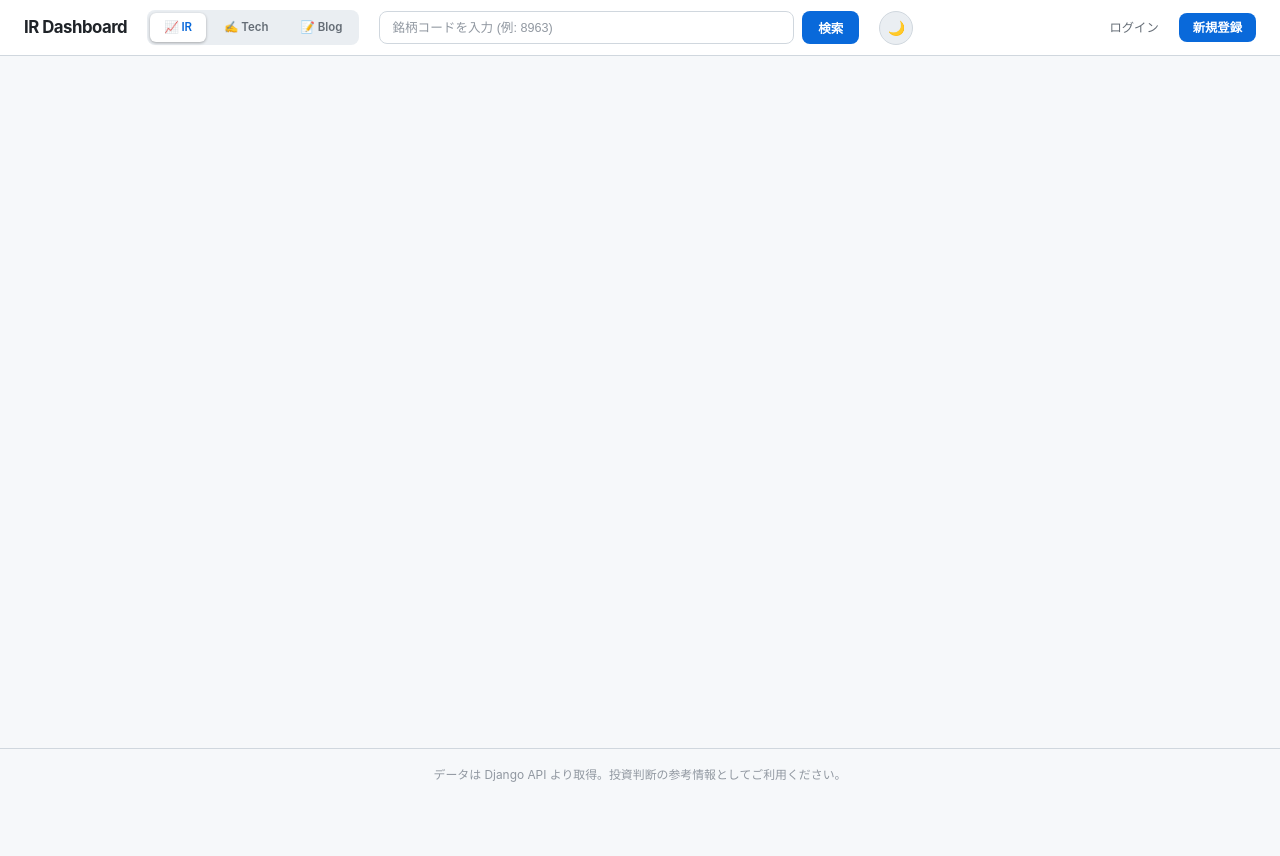
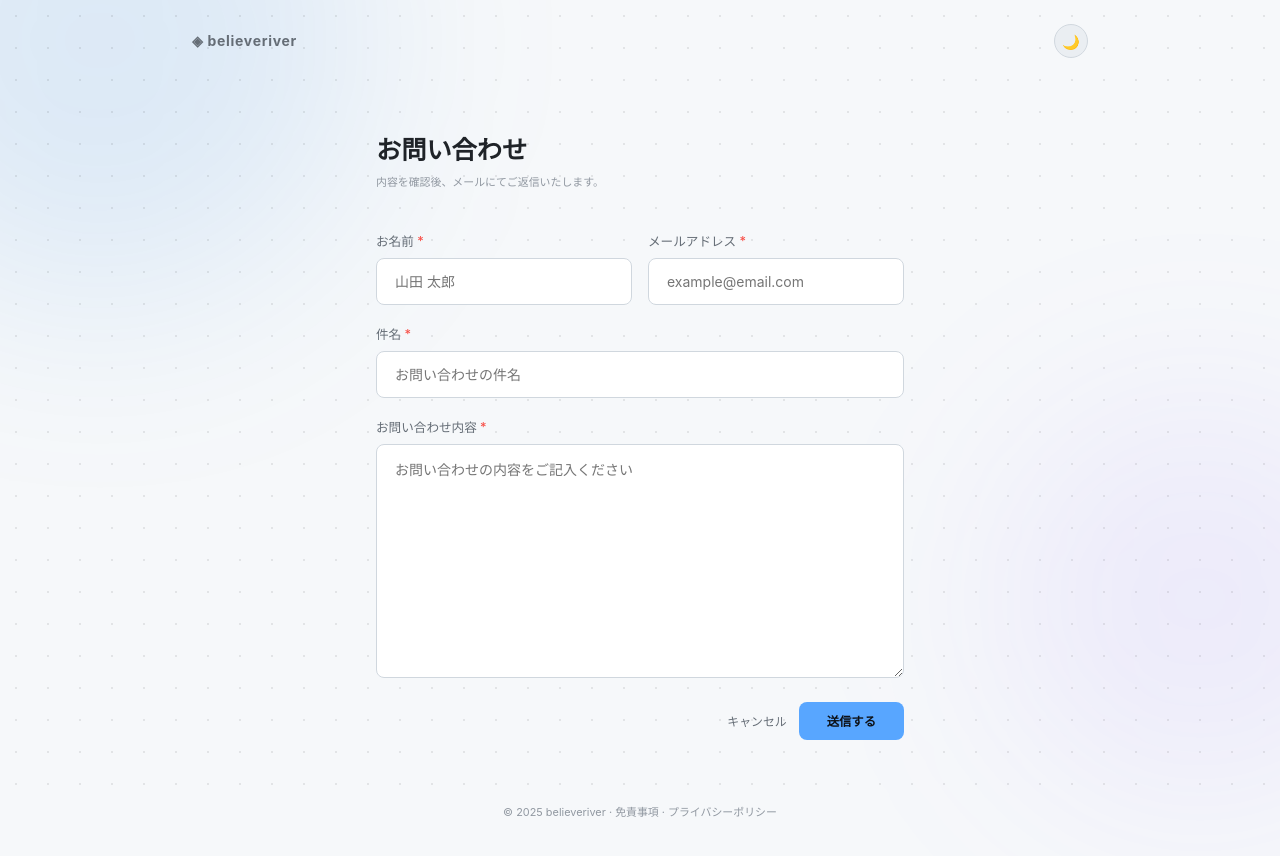
Before and after one commit to believeriver/frontend_apps, a React (Vite) app in the folder claude/: page /contact in a window 1280 px wide. Before the commit the page ends 800 px from the top, so only its background shows below. Built offline with nearby package versions, Linux system fonts and the light colour scheme.

Commit message:
20260419 01 add contact form

```diff
--- a/claude/src/App.tsx
+++ b/claude/src/App.tsx
@@ -10,6 +10,7 @@ import { useTheme } from './hooks/useTheme';
 import LandingPage    from './pages/LandingPage';
 import DisclaimerPage from './pages/DisclaimerPage';
 import PrivacyPage    from './pages/PrivacyPage';
+import ContactPage    from './pages/ContactPage';
 
 // IR Dashboard pages
 import HomePage      from './pages/HomePage';
@@ -145,7 +146,7 @@ function InnerRoutes() {
   const location = useLocation();
   const isLanding = location.pathname === '/';
 
-  const isLegalPage = location.pathname === '/disclaimer' || location.pathname === '/privacy';
+  const isLegalPage = ['/disclaimer', '/privacy', '/contact'].includes(location.pathname);
 
   if (isLanding || isLegalPage) {
     return (
@@ -153,6 +154,7 @@ function InnerRoutes() {
         <Route path="/"           element={<LandingPage />} />
         <Route path="/disclaimer" element={<DisclaimerPage />} />
         <Route path="/privacy"    element={<PrivacyPage />} />
+        <Route path="/contact"    element={<ContactPage />} />
       </Routes>
     );
   }
--- /dev/null
+++ b/claude/src/api/contact.ts
@@ -0,0 +1,34 @@
+import axios from 'axios';
+
+const BASE_URL = 'http://127.0.0.1:8000/api/contact';
+
+export interface ContactInput {
+  name: string;
+  email: string;
+  subject: string;
+  body: string;
+}
+
+export interface ContactMessage extends ContactInput {
+  id: number;
+  is_read: boolean;
+  created_at: string;
+}
+
+export const apiPostContact = (data: ContactInput): Promise<ContactMessage> =>
+  axios.post<ContactMessage>(`${BASE_URL}/`, data).then(r => r.data);
+
+const adminClient = (token: string) =>
+  axios.create({
+    baseURL: BASE_URL,
+    headers: { Authorization: `Bearer ${token}` },
+  });
+
+export const apiGetContactList = (token: string): Promise<ContactMessage[]> =>
+  adminClient(token).get<ContactMessage[]>('/list/').then(r => r.data);
+
+export const apiPatchContact = (token: string, id: number, data: Partial<ContactMessage>): Promise<ContactMessage> =>
+  adminClient(token).patch<ContactMessage>(`/${id}/`, data).then(r => r.data);
+
+export const apiDeleteContact = (token: string, id: number): Promise<void> =>
+  adminClient(token).delete(`/${id}/`).then(() => undefined);
--- a/claude/src/index.css
+++ b/claude/src/index.css
@@ -2327,6 +2327,139 @@ button { font-family: inherit; }
 }
 .lp-footer a:hover { color: var(--text-muted); }
 
+/* ── お問い合わせ ── */
+.contact-page {
+  position: relative;
+  z-index: 10;
+  max-width: 860px;
+  margin: 48px auto 64px;
+  padding: 0 32px;
+}
+.contact-form {
+  display: flex;
+  flex-direction: column;
+  gap: 20px;
+}
+.contact-row {
+  display: grid;
+  grid-template-columns: 1fr 1fr;
+  gap: 16px;
+}
+.contact-field {
+  display: flex;
+  flex-direction: column;
+  gap: 6px;
+}
+.contact-label {
+  font-size: 0.9rem;
+  color: var(--text-muted);
+  font-weight: 500;
+}
+.contact-required {
+  color: #f85149;
+}
+.contact-input,
+.contact-textarea {
+  background: var(--bg-card);
+  border: 1px solid var(--border);
+  border-radius: 8px;
+  padding: 14px 18px;
+  color: var(--text);
+  font-size: 1rem;
+  font-family: inherit;
+  transition: border-color 0.2s;
+  resize: vertical;
+}
+.contact-input:focus,
+.contact-textarea:focus {
+  outline: none;
+  border-color: #58a6ff;
+}
+.contact-actions {
+  display: flex;
+  justify-content: flex-end;
+  align-items: center;
+  gap: 12px;
+  margin-top: 4px;
+}
+.contact-cancel {
+  font-size: 0.85rem;
+  color: var(--text-muted);
+  text-decoration: none;
+}
+.contact-cancel:hover { color: var(--text); }
+.contact-submit {
+  padding: 10px 28px;
+  background: #58a6ff;
+  color: #0d1117;
+  border: none;
+  border-radius: 8px;
+  font-size: 0.88rem;
+  font-weight: 600;
+  cursor: pointer;
+  transition: background 0.2s;
+  min-width: 100px;
+  display: flex;
+  align-items: center;
+  justify-content: center;
+}
+.contact-submit:hover:not(:disabled) { background: #79b8ff; }
+.contact-submit:disabled { opacity: 0.6; cursor: not-allowed; }
+.contact-error {
+  font-size: 0.85rem;
+  color: #f85149;
+  background: rgba(248,81,73,0.08);
+  border: 1px solid rgba(248,81,73,0.3);
+  border-radius: 8px;
+  padding: 10px 14px;
+}
+.contact-success {
+  text-align: center;
+  padding: 64px 0;
+  display: flex;
+  flex-direction: column;
+  align-items: center;
+  gap: 12px;
+}
+.contact-success-icon {
+  width: 56px;
+  height: 56px;
+  border-radius: 50%;
+  background: rgba(63,185,80,0.15);
+  border: 2px solid #3fb950;
+  color: #3fb950;
+  font-size: 1.4rem;
+  display: flex;
+  align-items: center;
+  justify-content: center;
+}
+.contact-success h2 {
+  font-size: 1.2rem;
+  color: var(--text);
+}
+.contact-success p {
+  font-size: 0.88rem;
+  color: var(--text-muted);
+}
+.contact-back-btn {
+  margin-top: 8px;
+  padding: 10px 24px;
+  background: var(--bg-card);
+  border: 1px solid var(--border);
+  border-radius: 8px;
+  color: var(--text-muted);
+  text-decoration: none;
+  font-size: 0.85rem;
+  transition: border-color 0.2s, color 0.2s;
+}
+.contact-back-btn:hover {
+  border-color: #8b949e;
+  color: var(--text);
+}
+@media (max-width: 600px) {
+  .contact-row { grid-template-columns: 1fr; }
+}
+
 /* ── 法的ページ ── */
 .legal-page {
   position: relative;
--- /dev/null
+++ b/claude/src/pages/ContactPage.tsx
@@ -0,0 +1,130 @@
+import { useState, FormEvent } from 'react';
+import { Link } from 'react-router-dom';
+import { useTheme } from '../hooks/useTheme';
+import { apiPostContact } from '../api/contact';
+
+type Status = 'idle' | 'loading' | 'success' | 'error';
+
+export default function ContactPage() {
+  const { theme, toggle } = useTheme();
+
+  const [name,    setName]    = useState('');
+  const [email,   setEmail]   = useState('');
+  const [subject, setSubject] = useState('');
+  const [body,    setBody]    = useState('');
+  const [status,  setStatus]  = useState<Status>('idle');
+  const [errMsg,  setErrMsg]  = useState('');
+
+  const handleSubmit = async (e: FormEvent) => {
+    e.preventDefault();
+    setStatus('loading');
+    setErrMsg('');
+    try {
+      await apiPostContact({ name, email, subject, body });
+      setStatus('success');
+      setName(''); setEmail(''); setSubject(''); setBody('');
+    } catch {
+      setStatus('error');
+      setErrMsg('送信に失敗しました。しばらく経ってから再度お試しください。');
+    }
+  };
+
+  return (
+    <div className="lp-root">
+      <div className="lp-orb lp-orb-1" />
+      <div className="lp-orb lp-orb-2" />
+      <div className="lp-grid" />
+
+      <nav className="lp-nav">
+        <Link to="/" className="lp-nav-brand" style={{ textDecoration: 'none' }}>◈ believeriver</Link>
+        <button className="theme-toggle" onClick={toggle} title={theme === 'dark' ? 'ライトモードへ' : 'ダークモードへ'}>
+          {theme === 'dark' ? '☀️' : '🌙'}
+        </button>
+      </nav>
+
+      <div className="contact-page">
+        <h1 className="legal-title">お問い合わせ</h1>
+        <p className="legal-updated">内容を確認後、メールにてご返信いたします。</p>
+
+        {status === 'success' ? (
+          <div className="contact-success">
+            <div className="contact-success-icon">✓</div>
+            <h2>送信完了しました</h2>
+            <p>お問い合わせありがとうございます。内容を確認後、ご連絡いたします。</p>
+            <Link to="/" className="contact-back-btn">トップへ戻る</Link>
+          </div>
+        ) : (
+          <form className="contact-form" onSubmit={handleSubmit}>
+            {status === 'error' && (
+              <p className="contact-error">{errMsg}</p>
+            )}
+
+            <div className="contact-row">
+              <div className="contact-field">
+                <label className="contact-label">お名前 <span className="contact-required">*</span></label>
+                <input
+                  type="text"
+                  className="contact-input"
+                  value={name}
+                  onChange={e => setName(e.target.value)}
+                  placeholder="山田 太郎"
+                  required
+                />
+              </div>
+              <div className="contact-field">
+                <label className="contact-label">メールアドレス <span className="contact-required">*</span></label>
+                <input
+                  type="email"
+                  className="contact-input"
+                  value={email}
+                  onChange={e => setEmail(e.target.value)}
+                  placeholder="example@email.com"
+                  required
+                />
+              </div>
+            </div>
+
+            <div className="contact-field">
+              <label className="contact-label">件名 <span className="contact-required">*</span></label>
+              <input
+                type="text"
+                className="contact-input"
+                value={subject}
+                onChange={e => setSubject(e.target.value)}
+                placeholder="お問い合わせの件名"
+                required
+              />
+            </div>
+
+            <div className="contact-field">
+              <label className="contact-label">お問い合わせ内容 <span className="contact-required">*</span></label>
+              <textarea
+                className="contact-textarea"
+                value={body}
+                onChange={e => setBody(e.target.value)}
+                placeholder="お問い合わせの内容をご記入ください"
+                rows={12}
+                required
+              />
+            </div>
+
+            <div className="contact-actions">
+              <Link to="/" className="contact-cancel">キャンセル</Link>
+              <button type="submit" className="contact-submit" disabled={status === 'loading'}>
+                {status === 'loading' ? <span className="btn-spinner" /> : '送信する'}
+              </button>
+            </div>
+          </form>
+        )}
+      </div>
+
+      <footer className="lp-footer">
+        <p>
+          © 2025 believeriver ·{' '}
+          <Link to="/disclaimer">免責事項</Link>{' '}
+          · <Link to="/privacy">プライバシーポリシー</Link>
+        </p>
+      </footer>
+    </div>
+  );
+}
--- a/claude/src/pages/LandingPage.tsx
+++ b/claude/src/pages/LandingPage.tsx
@@ -177,7 +177,8 @@ export default function LandingPage() {
             github.com/believeriver
           </a>{' '}
           · <Link to="/disclaimer">免責事項</Link>{' '}
-          · <Link to="/privacy">プライバシーポリシー</Link>
+          · <Link to="/privacy">プライバシーポリシー</Link>{' '}
+          · <Link to="/contact">お問い合わせ</Link>
         </p>
       </footer>
     </div>
--- a/claude/src/pages/PrivacyPage.tsx
+++ b/claude/src/pages/PrivacyPage.tsx
@@ -76,7 +76,7 @@ export default function PrivacyPage() {
           <h2>7. お問い合わせ</h2>
           <p>
             個人情報の取り扱いに関するお問い合わせは、
-            <a href="https://github.com/believeriver" target="_blank" rel="noreferrer">GitHub</a> よりご連絡ください。
+            <Link to="/contact">お問い合わせフォーム</Link> よりご連絡ください。
           </p>
         </section>
 
```
